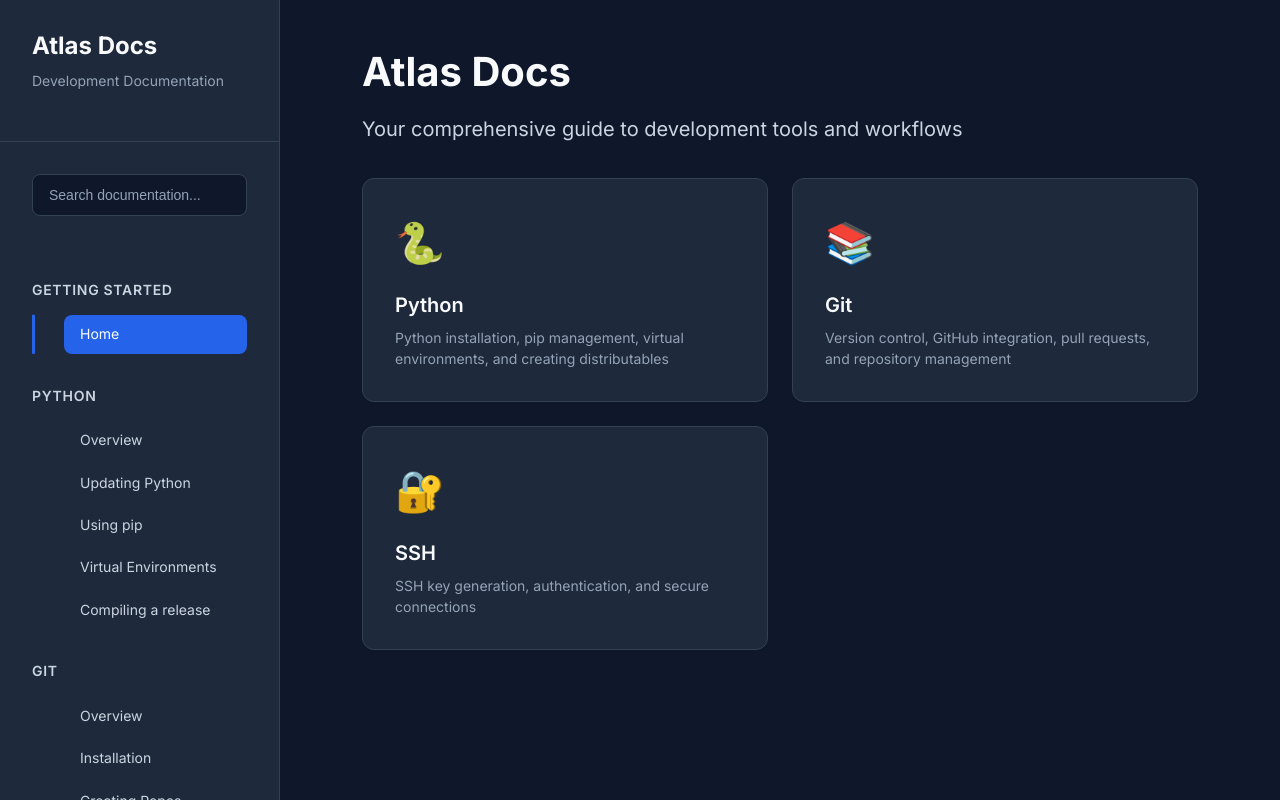
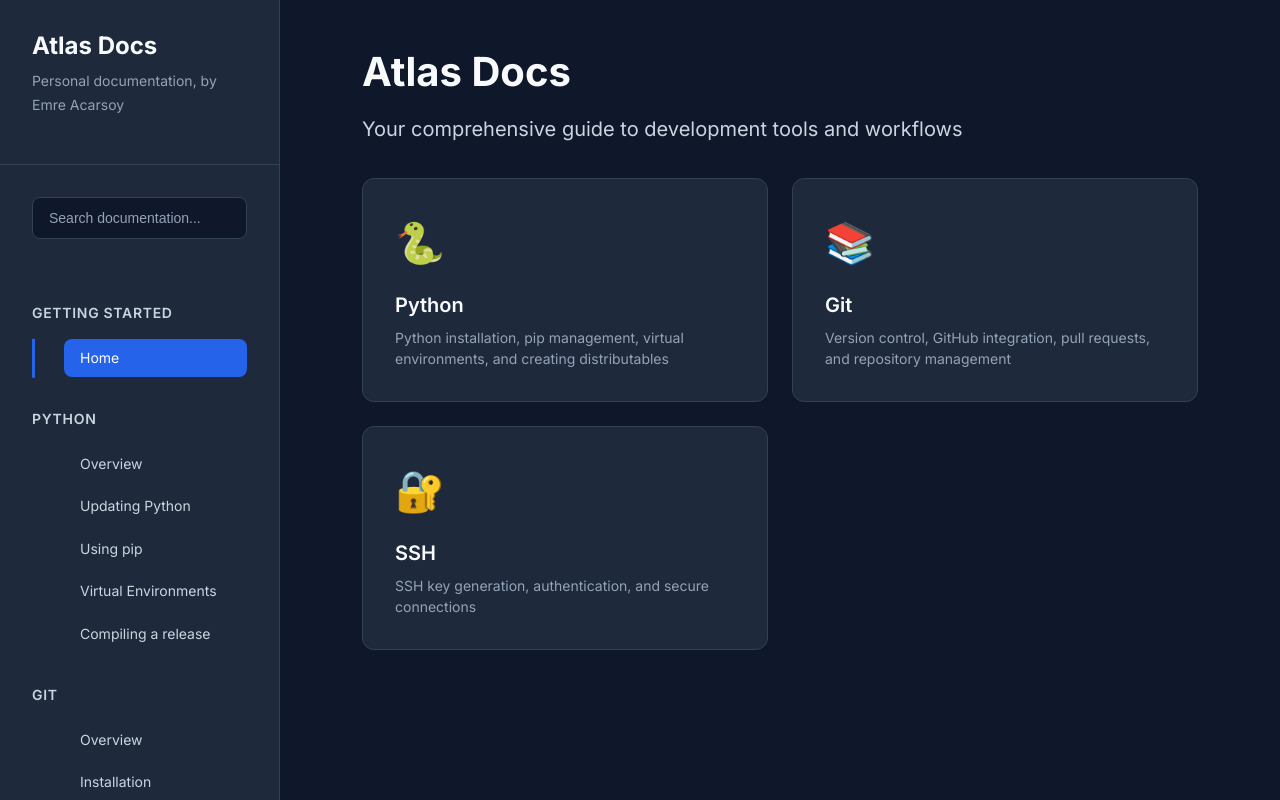
Before and after one commit to AtlasICL/atlas-docs-web, a plain HTML site: page index.html in a window 1280 px wide. Drawn offline with nearby package versions, Linux system fonts and the light colour scheme.

Commit message:
changed title

```diff
--- a/index.html
+++ b/index.html
@@ -3,7 +3,7 @@
 <head>
     <meta charset="UTF-8">
     <meta name="viewport" content="width=device-width, initial-scale=1.0">
-    <title>Atlas Docs - Development Documentation</title>
+    <title>Atlas Docs</title>
 
     <!-- Favicons -->
     <link rel="icon" type="image/x-icon" href="favicon/favicon.ico">
@@ -21,7 +21,7 @@
         <nav class="sidebar">
             <div class="sidebar-header">
                 <h1>Atlas Docs</h1>
-                <p>Development Documentation</p>
+                <p>Personal documentation, by Emre Acarsoy</p>
             </div>
 
             <div class="nav-section">
```
